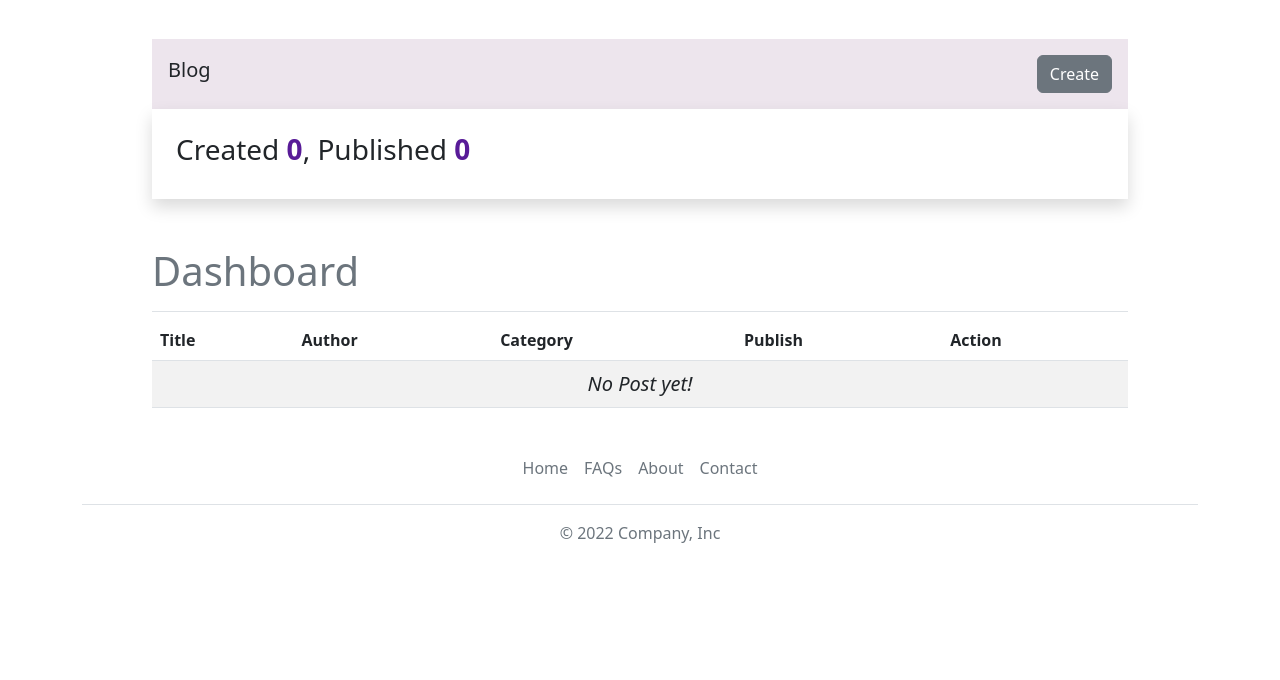
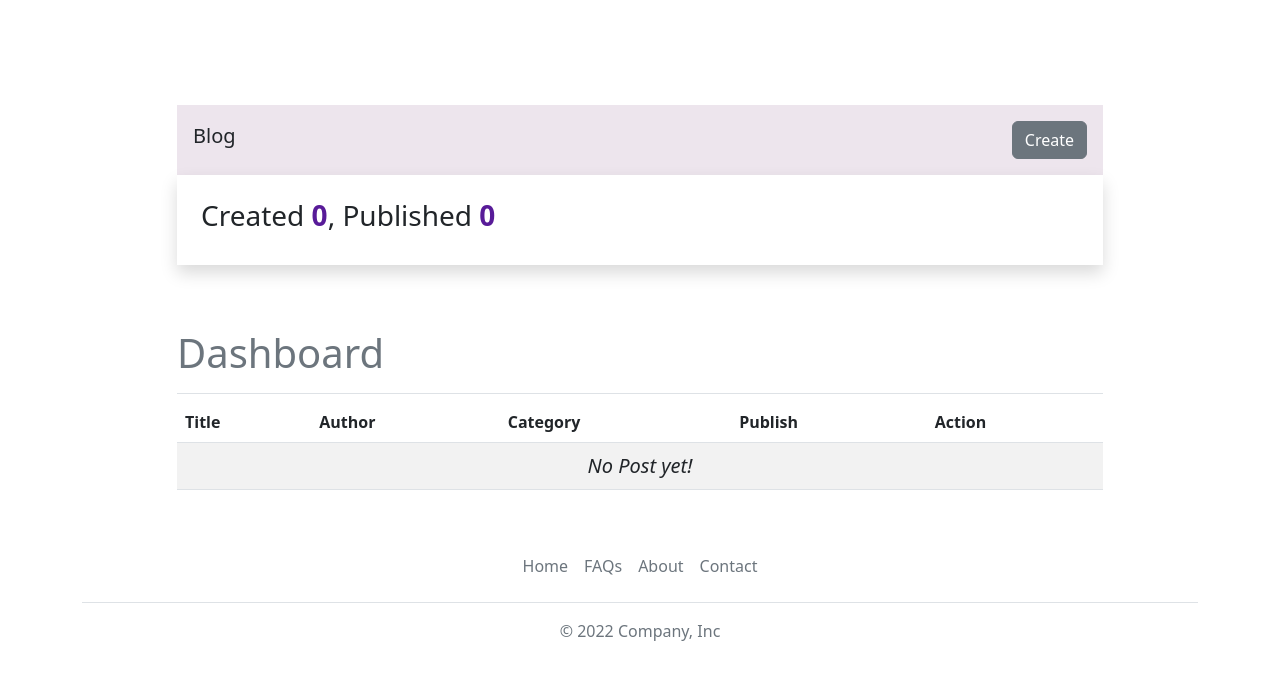
Before and after one commit to AungHtweMaung/My-Simple-Blog, a Django app: page /dashboard/ in a window 1280 px wide. Shown: the part 61-741 px from the top of the page. Run offline with Django 4.2, Linux system fonts and the light colour scheme; the visitor is signed in with stand-in values (Sample User, id 1); data that the repository does not hold is empty; some libraries are stand-ins or nearby versions.

Commit message:
update some design

```diff
--- a/templates/dashboard.html
+++ b/templates/dashboard.html
@@ -3,7 +3,9 @@
 {% block title %}Dashboard{% endblock %}
 
 {% block content %}
-    <div class="container" style="max-width: 1000px;">
+    <div class="container">
+       <div class="row" style="margin-top: 100px;">
+            <div class="col-md-10 m-auto">
                 <div class="my-3">
                     <div class="d-flex align-items-center justify-content-between p-3" style="background: #ede5ed;">
                         <h5>Blog</h5>
@@ -15,7 +17,8 @@
                             style="color: #581b98; font-weight: bold;">{{ total_publish }}</span></h3>
                     </div>
                 </div>
-
+            </div>
+            <div class="col-md-10 m-auto">
                 <div id="extra_js_msg"></div>
 
                 <h1 class="text-secondary border-bottom pb-3 mt-5">Dashboard</h1>
@@ -60,6 +63,10 @@
 
                     </tbody>
                 </table>
+            </div>
+       </div>
+
+
     </div>
 {% endblock content %}
 
--- a/templates/home.html
+++ b/templates/home.html
@@ -4,7 +4,7 @@
 
 {% block content %}
 <div class="container" style="max-width: 1000px;
-{% if messages %}margin-top: 50px;{% else %}margin-top: 150px;{% endif %}">
+{% if messages %}margin-top: 50px;{% else %}margin-top: 100px;{% endif %}">
 
     {% for article in articles reversed %}
     <div class="row mb-3">
--- a/templates/layout/base.html
+++ b/templates/layout/base.html
@@ -11,9 +11,17 @@
   <body>
     <!-- file တွေချိတ်တဲ့ နေရာမှာ templates folder ကို ထည့်တွက်စရာမလိုဘူး templates folder အထဲက ကောင်တွေကို စပီး ထည့်တွက်ရတယ်။ -->
     {% include 'components/navbar.html' %}
-    <div class="container" style="max-width: 1000px; margin-top: 100px;">
+
+    <div class="container" style="">
+      <div class="row">
+          <div class="col-md-10">
+            {% include '../components/notification.html' %}
+          </div>
+      </div>
+    </div>
+    {% comment %} <div class="container" style="max-width: 1000px; margin-top: 100px;">
       {% include '../components/notification.html' %}
-    </div>
+    </div> {% endcomment %}
     {% block content %}{% endblock content %}
     {% include 'components/footer.html' %}
 
```
Also changed, not shown: media/blog/Screenshot_from_2022-01-03_20-46-22.png (added). Lines whose indentation alone changed are shown as unchanged.
